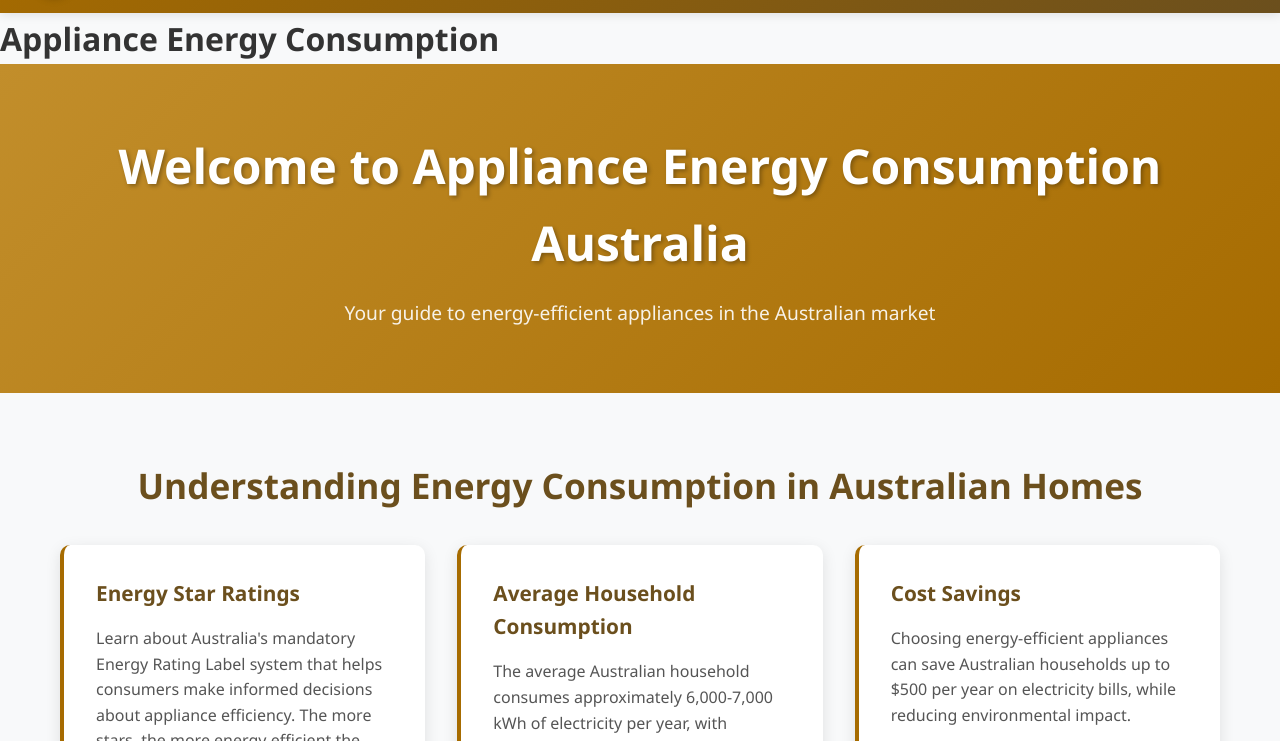
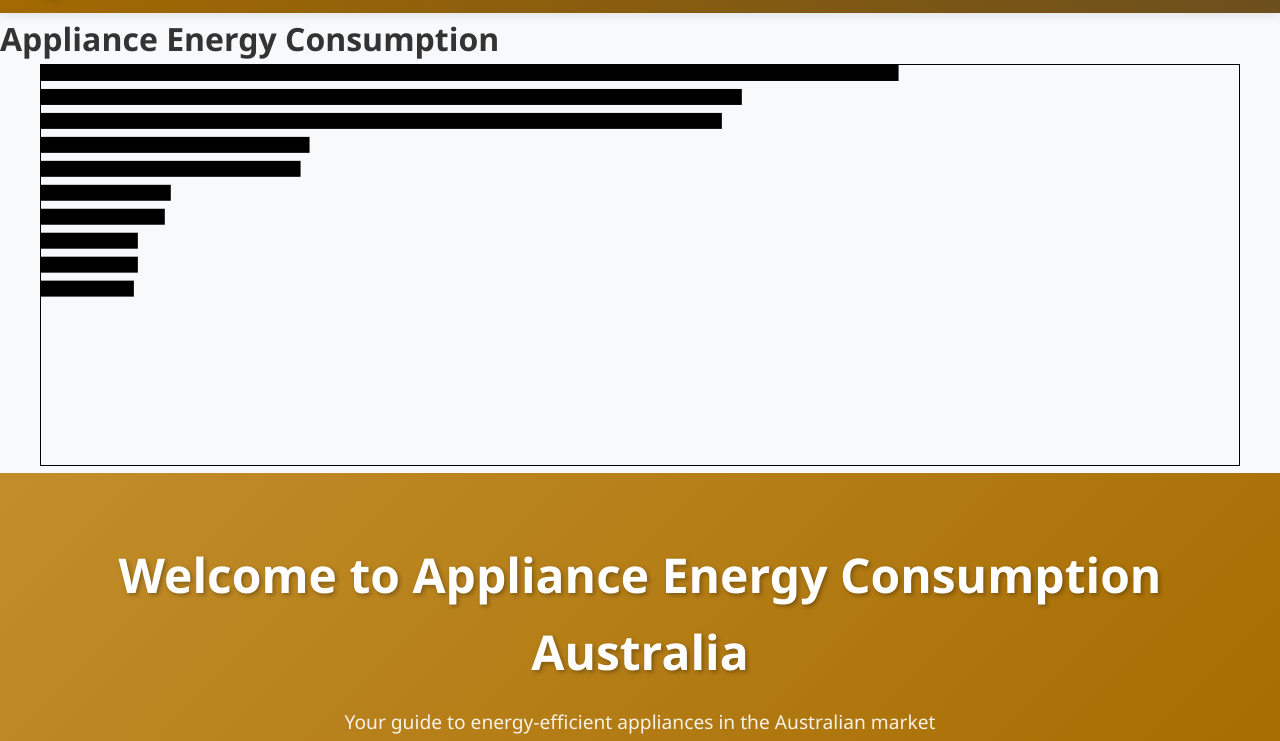
Before and after one commit to K3NN3TH-KUAN/T04-2, a plain HTML site: page index.html in a window 1280 px wide. Shown: the part 59-800 px from the top of the page. Drawn offline with nearby package versions, Linux system fonts and the light colour scheme.

Commit message:
feat(t04-5): bind data to rects; set width/height; defer spacing to T04-6

```diff
--- a/index.html
+++ b/index.html
@@ -21,16 +21,12 @@
     </header>
 
     <h1>Appliance Energy Consumption</h1>
-    <!-- <div id="content"></div> -->
     <div class="responsive-svg-container"></div>
 
     <!-- D3 library -->
     <script src="https://d3js.org/d3.v7.min.js"></script>
-    <!-- NEW: T04-4 loader -->
-    <script src="t04-4-load.js"></script>
-    <!-- Old js files (disable while doing T04-4) -->
-    <!-- <script src="energy-d3.js"></script> -->
-    <!-- <script src="t04-3-bars.js"></script> -->
+    <script src="t04-4-load.js"></script>  <!-- // loads CSV then calls createBarChart -->
+    <script src="t04-5-bars.js"></script>  <!-- // defines createBarChart -->
 
     <main>
         <section class="hero">
--- a/t04-4-load.js
+++ b/t04-4-load.js
@@ -8,9 +8,10 @@ d3.csv("data/tvBrandCount.csv", d => {
 });
 
 /* Stub: will draw the chart in T04-5 */
-function createBarChart(data) {
-  console.log("createBarChart received", data.length, "rows");
-}
+// function createBarChart(data) {
+//   console.log("createBarChart received", data.length, "rows");
+// }
+
 /* Load CSV, Convert Type, Quick Check */
 d3.csv("data/tvBrandCount.csv", d => ({
     brand: d.brand,
--- /dev/null
+++ b/t04-5-bars.js
@@ -0,0 +1,17 @@
+const createBarChart = (data) => {
+    const barHeight = 16;
+    const barGap = 8;
+    const svg = d3.select(".responsive-svg-container")
+        .append("svg")
+        .attr("viewBox", "0 0 1200 400")
+        .style("border", "1px solid black");
+    svg
+        .selectAll("rect")
+        .data(data)
+        .join("rect")
+        .attr("class", d => `bar bar-${d.count}`)
+        .attr("x", 0)
+        .attr("y", (d, i) => i * (barHeight + barGap))
+        .attr("width", d => d.count)
+        .attr("height", barHeight);
+};
```
